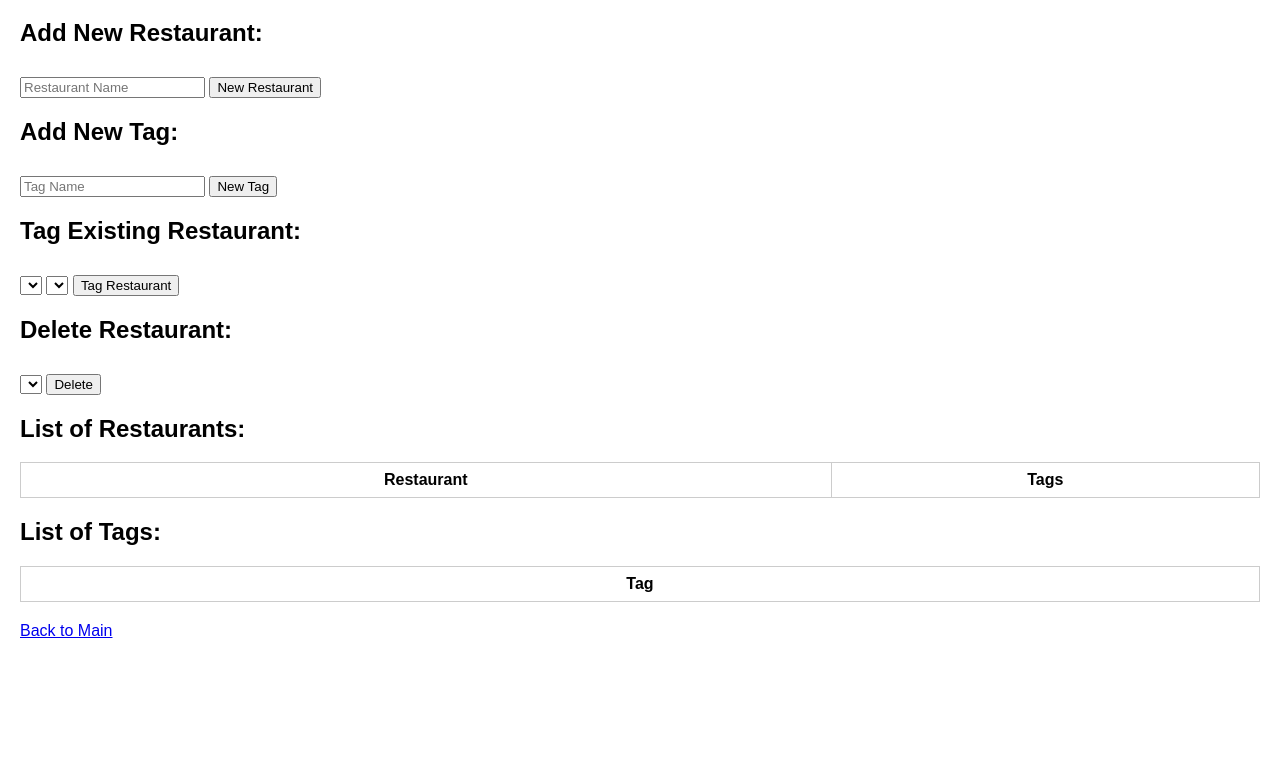
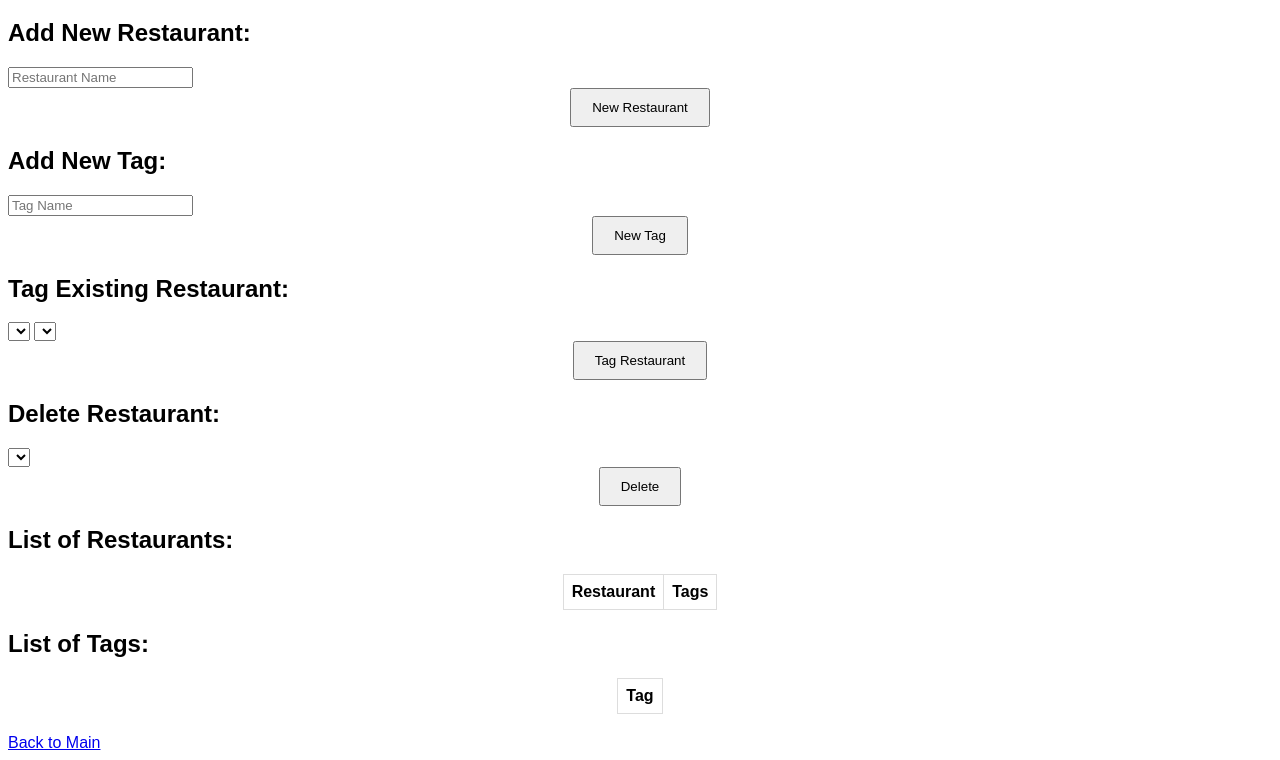
Before and after one commit to peachy555/restaurant_roulette, a plain HTML site: page restaurant-list.html in a window 1280 px wide. Shown: the part 61-821 px from the top of the page. Before the commit the page ends 800 px from the top, so only its background shows below. Drawn offline with Linux system fonts and the light colour scheme.

Commit message:
Update styles.css

```diff
--- a/styles.css
+++ b/styles.css
@@ -1,34 +1,28 @@
-/* Add your custom styles here */
 body {
   font-family: Arial, sans-serif;
-  margin: 20px;
 }
 
 h1 {
   text-align: center;
 }
 
-h2 {
-  margin-top: 20px;
+div {
+  text-align: center;
+  margin-bottom: 10px;
+}
+
+table {
+  margin: 20px auto;
+  border-collapse: collapse;
+}
+
+th, td {
+  padding: 8px;
+  border: 1px solid #ddd;
 }
 
 button {
-  margin-top: 10px;
+  display: block;
+  margin: 0 auto;
+  padding: 10px 20px;
 }
-
-table {
-  width: 100%;
-  border-collapse: collapse;
-  margin-top: 10px;
-}
-
-table th,
-table td {
-  border: 1px solid #ccc;
-  padding: 8px;
-}
-
-a {
-  display: block;
-  margin-top: 20px;
-}
```
